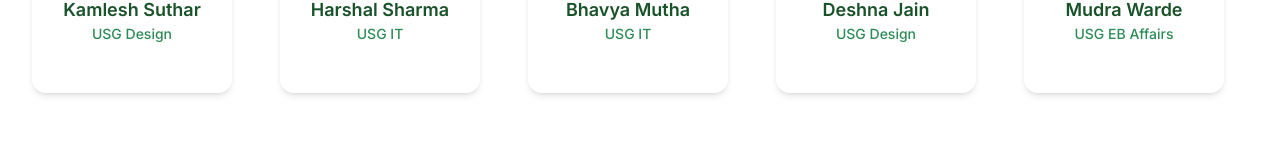
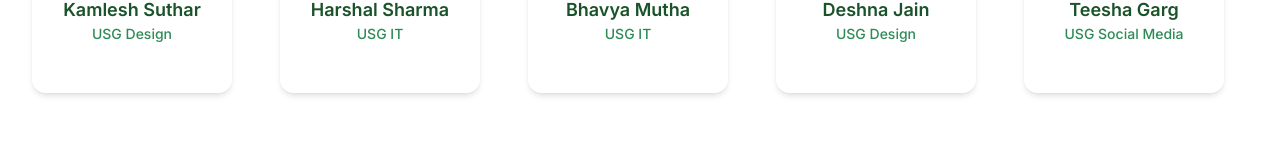
Before and after one commit to codeknight404/dpsjodhpurmun, a Next.js app: page / in a window 1280 px wide. Shown: the part 4919-5079 px from the top of the page. Built offline with nearby package versions, Linux system fonts and the light colour scheme.

Commit message:
Update page.tsx

```diff
--- a/app/page.tsx
+++ b/app/page.tsx
@@ -408,7 +408,7 @@ export default function Home(): JSX.Element {
 
           {/* Desktop Navigation */}
           <nav className="hidden md:flex space-x-8">
-            {['Home', 'About', 'Committees', 'Secretariat','Event Partners', 'Social-Media', 'Timeline'].map((item) => (
+            {['Home', 'About', 'Committees', 'Secretariat','Event Partners', 'Social Media', 'Timeline'].map((item) => (
               <motion.a
                 key={item}
                 href={`#${item.toLowerCase()}`}
@@ -442,7 +442,7 @@ export default function Home(): JSX.Element {
               className="md:hidden bg-white border-t border-gray-200"
             >
               <div className="px-6 py-4 space-y-4">
-                {['Home', 'About', 'Committees', 'Secretariat', 'Event Partners','Social-Media','Timeline'].map((item) => (
+                {['Home', 'About', 'Committees', 'Secretariat', 'Event Partners','Social Media','Timeline'].map((item) => (
                   <a
                     key={item}
                     href={`#${item.toLowerCase()}`}
@@ -872,7 +872,7 @@ export default function Home(): JSX.Element {
             { name: 'Deshna Jain', post: 'USG Design', image: '/secretariat/deshna.jpeg' },
 
 
-
+              { name: 'Teesha Garg', post: 'USG Social Media', image: '/secretariat/teesha.jpeg' },
             { name: 'Mudra Warde', post: 'USG EB Affairs', image: '/secretariat/mudra.jpeg' },
               { name: 'Ayushi Chaudhary', post: 'USG Marketing', image: '/secretariat/ayushi.jpeg' },
 
@@ -885,8 +885,8 @@ export default function Home(): JSX.Element {
               { name: 'Vinay Chhugani', post: 'USG Delegate Affairs', image: '/secretariat/vinay.jpeg' },
 
 
-              { name: 'Krishna Dhoot', post: 'USG IT', image: '/secretariat/krishna.jpeg' },
-              { name: 'Teesha Garg', post: 'USG Social Media', image: '/secretariat/teesha.jpeg' },
+
+
 
 
               { name: 'Moulik Lodha', post: 'USG Cultural', image: '/secretariat/moulik.jpeg' },
@@ -902,6 +902,7 @@ export default function Home(): JSX.Element {
               { name: 'Raunak Pamnani', post: 'USG Transport', image: '/secretariat/raunak.jpeg' },
               { name: 'Samarth Vasu', post: 'USG Catering', image: '/secretariat/samarth.jpeg' },
               { name: 'Bhavya Tiwari', post: 'USG Decoration', image: '/secretariat/bhavya.jpeg' },
+            { name: 'Krishna Dhoot', post: 'USG IT', image: '/secretariat/krishna.jpeg' },
             { name: 'Priyal Bhandari', post: 'USG IT', image: '/secretariat/priyal.jpeg' },
             { name: 'Prachi Shah', post: 'USG IT', image: '/secretariat/prachi.jpeg' },
               { name: 'Kavya Anchalia', post: 'USG Social Media', image: '/secretariat/kavya.jpeg' },
@@ -982,7 +983,7 @@ export default function Home(): JSX.Element {
         </div>
       </section>
          <section
-         id="social-media"
+         id="social media"
   className="
     overflow-y-scroll
     snap-y
@@ -992,7 +993,7 @@ export default function Home(): JSX.Element {
     pt-24
   "
 >
-</section>
+
 <div className="container mx-auto px-6">
           <motion.div
             initial="hidden"
@@ -1007,7 +1008,7 @@ export default function Home(): JSX.Element {
   From event highlights to important announcements, this is where the buzz happens — follow along and never miss a moment!
             </p>
 
-            <div className="relative w-full max-w-md h-[100vh] mx-auto overflow-hidden rounded-xl bg-black">
+            <div className="relative w-full max-w-md h-[100vh] mx-auto overflow-hidden rounded-xl bg-transparent">
       {/* Current Reel */}
       <div className="w-full h-full">
         <InstagramReelCard {...reels[currentIndex]} />
@@ -1029,7 +1030,9 @@ export default function Home(): JSX.Element {
         ↓
       </button>
     </div>
+
 </motion.div></div>
+           </section>
       {/* Timeline Section */}
       <section id="timeline" className="py-20 backdrop-filter backdrop-blur-md">
         <div className="mt-20 container mx-auto px-6">
@@ -1110,7 +1113,7 @@ export default function Home(): JSX.Element {
               <li><Link href="#committees" className="text-white/80 hover:text-white transition-colors">Committees</Link></li>
               <li><Link href="#secretariat" className="text-white/80 hover:text-white transition-colors">Secretariat</Link></li>
               <li><Link href="#event%20partners" className="text-white/80 hover:text-white transition-colors">Event Partners</Link></li>
-              <li><Link href="#social-media" className="text-white/80 hover:text-white transition-colors">Social Media</Link></li>
+              <li><Link href="#social%20media" className="text-white/80 hover:text-white transition-colors">Social Media</Link></li>
               <li><Link href="#timeline" className="text-white/80 hover:text-white transition-colors">Timeline</Link></li>
               <li><Link href="https://docs.google.com/forms/d/e/1FAIpQLSegjthIaYGwe6uPPD7smIpHyJS8W61yYUVoyDnL7jPqJd8ijQ/viewform" className="text-white/80 hover:text-white transition-colors">Register</Link></li>
             </ul>
```
